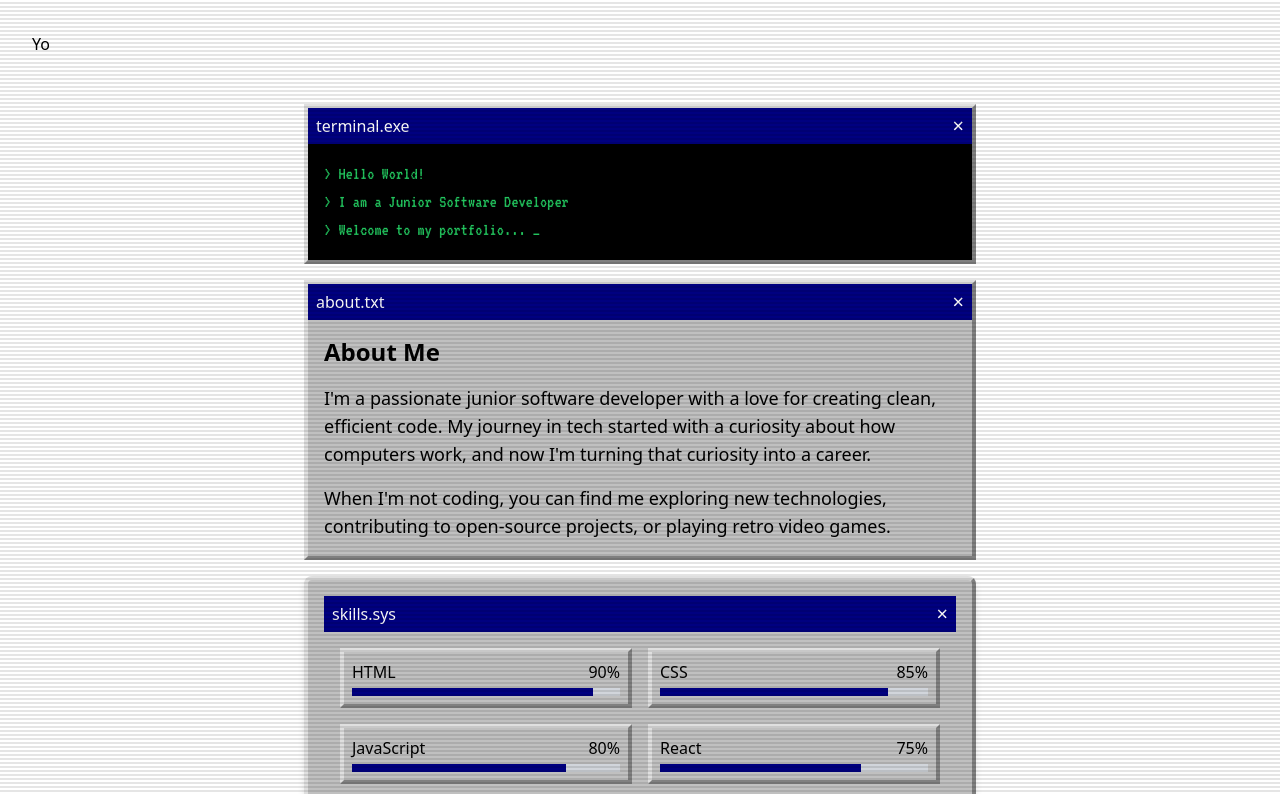
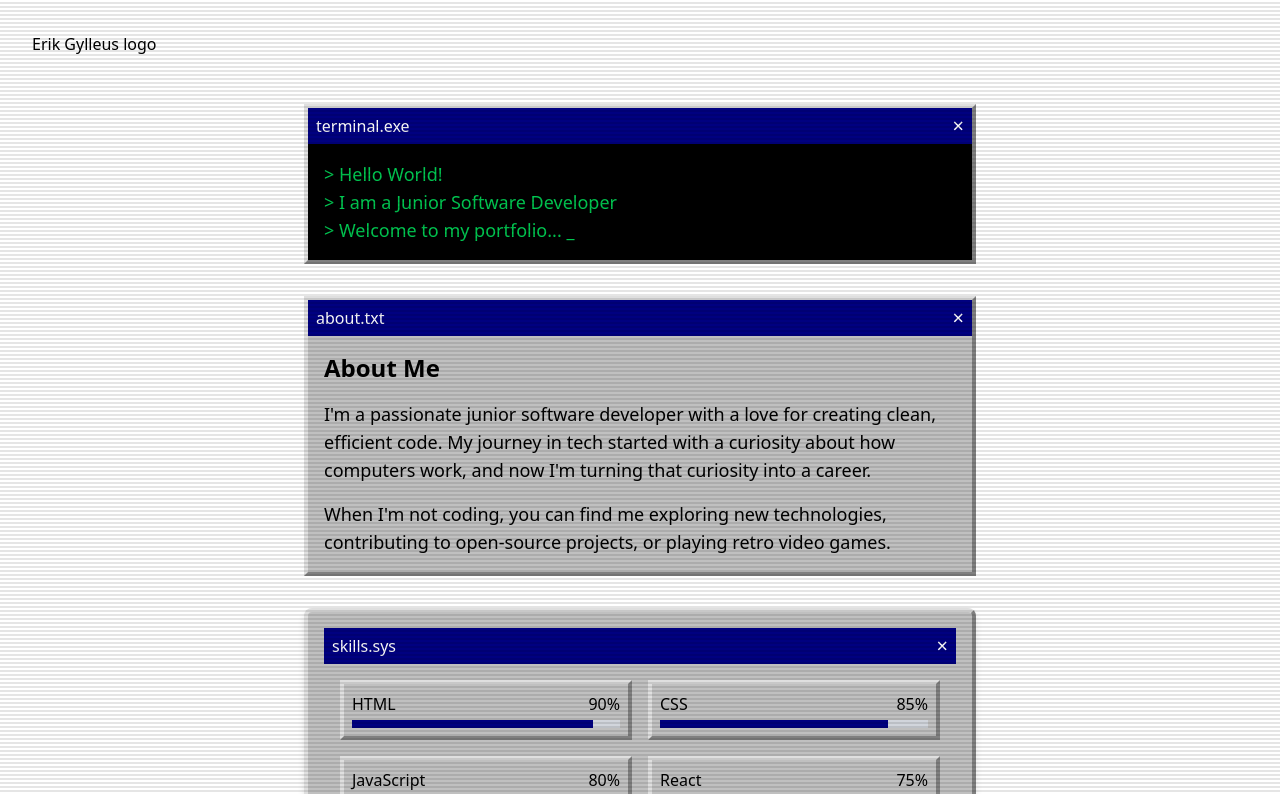
Before and after one commit to ergyl/ergyl.github.io, a Vue app: page / in a window 1280 px wide. Shown: the top 794 px of the page. Built offline with nearby package versions, Linux system fonts and the light colour scheme.

Commit message:
starting point

```diff
--- a/src/App.vue
+++ b/src/App.vue
@@ -8,7 +8,7 @@ import ContactWindow from "@/components/ContactWindow.vue";
 
 <template>
   <header>
-    Yo
+    Erik Gylleus logo
   </header>
 
   <main>
--- a/src/assets/main.css
+++ b/src/assets/main.css
@@ -1,6 +1,4 @@
-@tailwind base;
-@tailwind components;
-@tailwind utilities;
+@import "tailwindcss";
 
 #app {
   max-width: 1280px;
--- a/tailwind.config.ts
+++ /dev/null
@@ -1,67 +0,0 @@
-/** @type {import('tailwindcss').Config} */
-import type {Config} from "tailwindcss";
-
-export default {
-  darkMode: ["class"],
-  content: [
-    "./src/**/*.{vue,ts}",
-    "./src/pages/**/*.{vue,ts}",
-    "./src/components/**/*.{vue,ts}",
-  ],
-  prefix: "",
-  theme: {
-    container: {
-      center: true,
-      padding: "2rem",
-      screens: {
-        "2xl": "1400px",
-      },
-    },
-    extend: {
-      colors: {
-        border: "hsl(var(--border))",
-        input: "hsl(var(--input))",
-        ring: "hsl(var(--ring))",
-        background: "hsl(var(--background))",
-        foreground: "hsl(var(--foreground))",
-        primary: {
-          DEFAULT: "hsl(var(--primary))",
-          foreground: "hsl(var(--primary-foreground))",
-        },
-        secondary: {
-          DEFAULT: "hsl(var(--secondary))",
-          foreground: "hsl(var(--secondary-foreground))",
-        },
-        destructive: {
-          DEFAULT: "hsl(var(--destructive))",
-          foreground: "hsl(var(--destructive-foreground))",
-        },
-        muted: {
-          DEFAULT: "hsl(var(--muted))",
-          foreground: "hsl(var(--muted-foreground))",
-        },
-        accent: {
-          DEFAULT: "hsl(var(--accent))",
-          foreground: "hsl(var(--accent-foreground))",
-        },
-        popover: {
-          DEFAULT: "hsl(var(--popover))",
-          foreground: "hsl(var(--popover-foreground))",
-        },
-        card: {
-          DEFAULT: "hsl(var(--card))",
-          foreground: "hsl(var(--card-foreground))",
-        },
-      },
-      fontFamily: {
-        vt323: ["VT323", "monospace"],
-      },
-      borderRadius: {
-        lg: "var(--radius)",
-        md: "calc(var(--radius) - 2px)",
-        sm: "calc(var(--radius) - 4px)",
-      },
-    },
-  },
-  plugins: [require("tailwindcss-animate")],
-} satisfies Config;
--- a/tsconfig.app.json
+++ b/tsconfig.app.json
@@ -11,6 +11,7 @@
   "compilerOptions": {
     "tsBuildInfoFile": "./node_modules/.tmp/tsconfig.app.tsbuildinfo",
     "moduleResolution": "node16",
+    "module": "Node16",
     "types": [
       "node",
       "tailwindcss",
--- a/tsconfig.json
+++ b/tsconfig.json
@@ -9,6 +9,9 @@
     }
   ],
   "compilerOptions": {
-    "types": ["vite/client", "vue"]
+    "types": ["vite/client", "vue"],
+    "moduleResolution": "Node16",
+    "allowSyntheticDefaultImports": true,
+    "resolveJsonModule": true
   }
 }
--- a/vite.config.ts
+++ b/vite.config.ts
@@ -3,12 +3,14 @@ import { fileURLToPath, URL } from 'node:url'
 import { defineConfig } from 'vite'
 import vue from '@vitejs/plugin-vue'
 import vueDevTools from 'vite-plugin-vue-devtools'
+import tailwindcss from "@tailwindcss/vite";
 
 // https://vite.dev/config/
 export default defineConfig({
   plugins: [
     vue(),
     vueDevTools(),
+    tailwindcss(),
   ],
   resolve: {
     alias: {
```
Also changed, not shown: package.json (+3 -5 lines), 1 other file (tests, documents, lock files or other folders).
